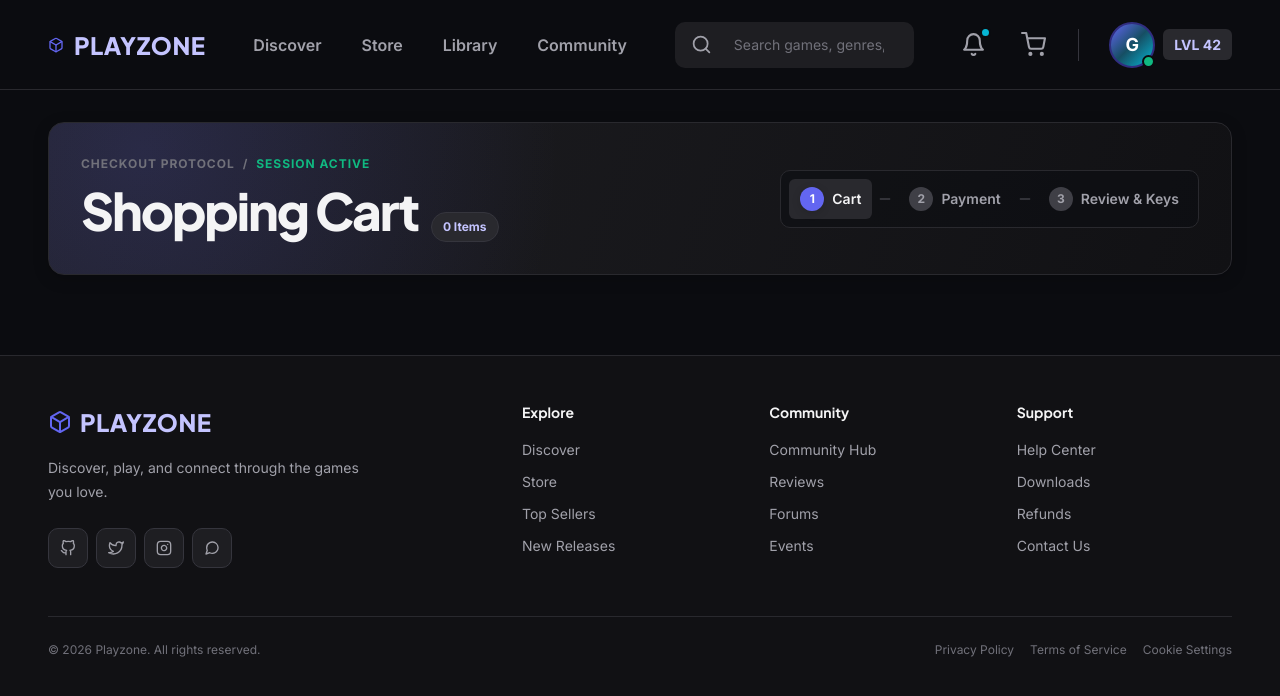
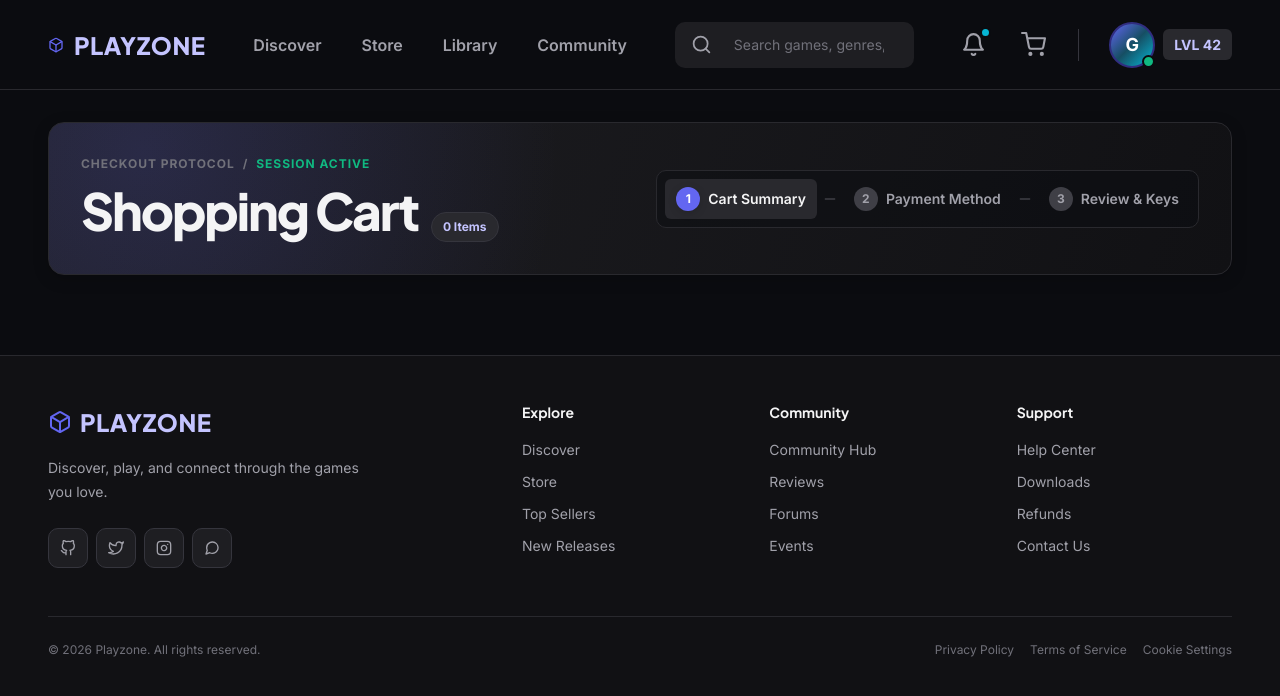
Before and after one commit to Jon-Felipe/playzone-web, a React (Vite) app: page /cart in a window 1280 px wide. Shown: the top 696 px of the page. Built offline with nearby package versions, Linux system fonts and the light colour scheme.

Commit message:
feat: update step labels in CheckoutHeader for clarity

```diff
--- a/src/components/CheckoutHeader/CheckoutHeader.tsx
+++ b/src/components/CheckoutHeader/CheckoutHeader.tsx
@@ -6,8 +6,8 @@ import { useAppSelector } from '../../app/hooks';
 import styles from './CheckoutHeader.module.css';
 
 const steps = [
-  { number: 1, label: 'Cart', to: '/cart' },
-  { number: 2, label: 'Payment', to: '/cart/payment' },
+  { number: 1, label: 'Cart Summary', to: '/cart' },
+  { number: 2, label: 'Payment Method', to: '/cart/payment' },
   { number: 3, label: 'Review & Keys', to: '/cart/review' },
 ];
 
```
